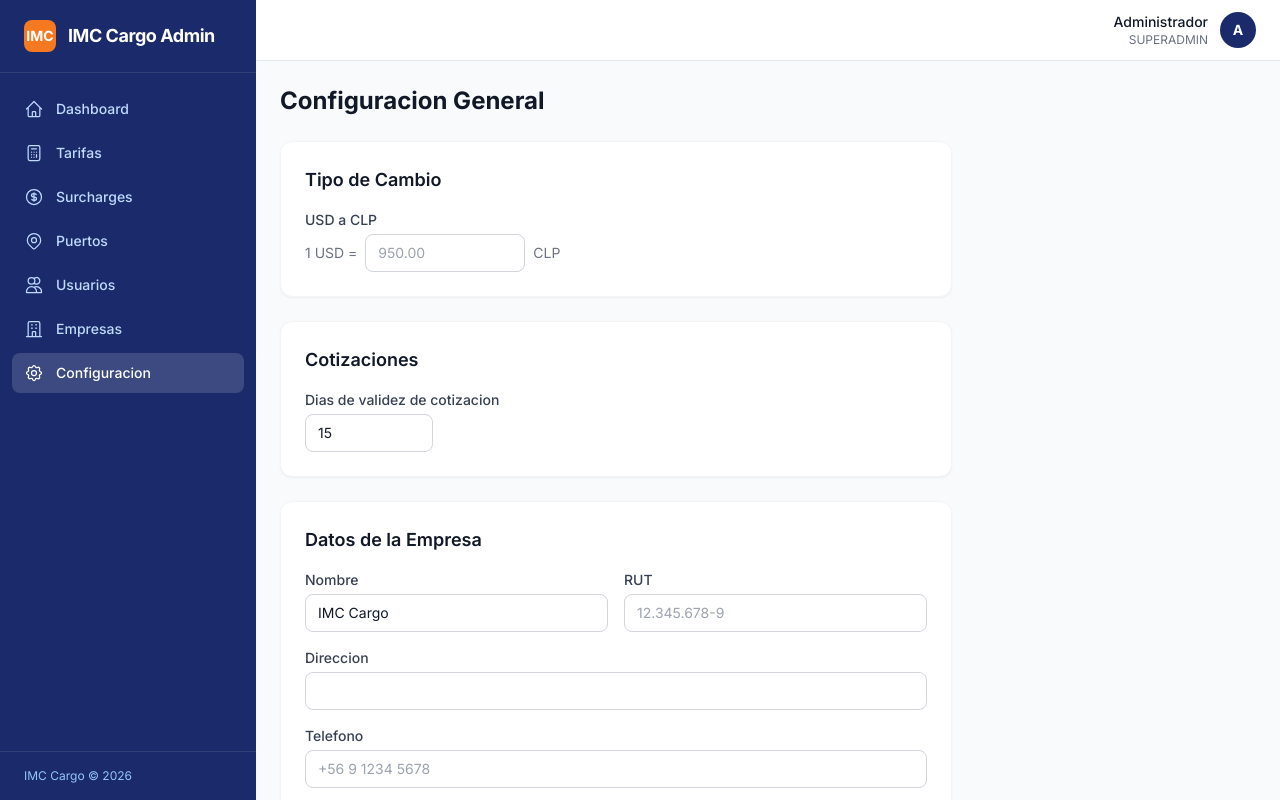
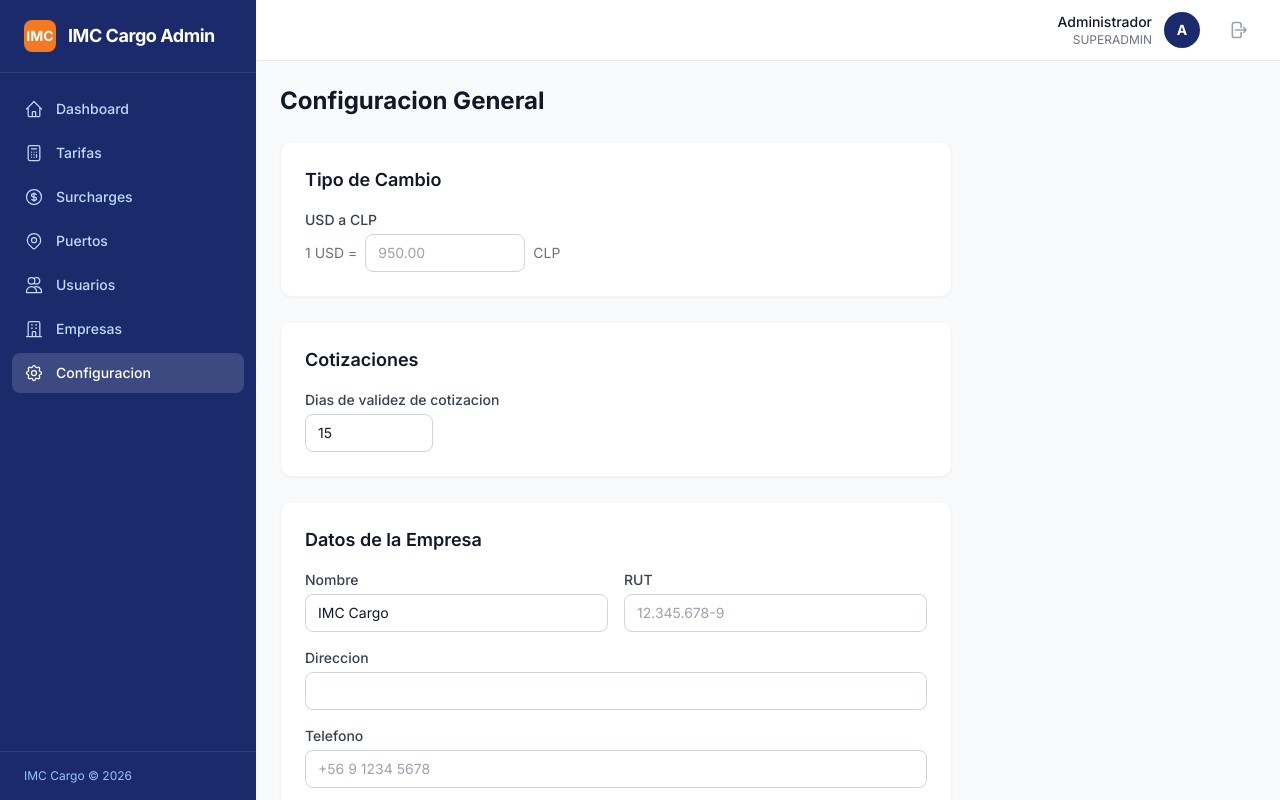
Before and after one commit to fcocamus-droid/webimcoficial, a Next.js app: page /admin/configuracion in a window 1280 px wide. Built offline with nearby package versions, Linux system fonts and the light colour scheme; no server answers.

Commit message:
feat: add logout button to admin and executive layouts
Co-Authored-By: Claude Opus 4.6 (1M context) <noreply@anthropic.com>

```diff
--- a/app/(admin)/admin/layout.tsx
+++ b/app/(admin)/admin/layout.tsx
@@ -107,6 +107,15 @@ export default function AdminInnerLayout({
             <div className="w-9 h-9 bg-[#1B2A6B] rounded-full flex items-center justify-center text-white text-sm font-bold">
               A
             </div>
+            <Link
+              href="/signout"
+              className="ml-2 p-2 rounded-lg text-gray-400 hover:text-red-600 hover:bg-red-50 transition-colors"
+              title="Cerrar Sesión"
+            >
+              <svg className="w-5 h-5" fill="none" viewBox="0 0 24 24" stroke="currentColor" strokeWidth={2}>
+                <path strokeLinecap="round" strokeLinejoin="round" d="M15.75 9V5.25A2.25 2.25 0 0013.5 3h-6a2.25 2.25 0 00-2.25 2.25v13.5A2.25 2.25 0 007.5 21h6a2.25 2.25 0 002.25-2.25V15m3 0l3-3m0 0l-3-3m3 3H9" />
+              </svg>
+            </Link>
           </div>
         </header>
 
--- a/app/(ejecutivo)/ejecutivo/layout.tsx
+++ b/app/(ejecutivo)/ejecutivo/layout.tsx
@@ -115,6 +115,15 @@ export default function EjecutivoInnerLayout({
             <div className="w-9 h-9 bg-[#1B2A6B] rounded-full flex items-center justify-center text-white text-sm font-bold">
               {userInitial}
             </div>
+            <Link
+              href="/signout"
+              className="ml-2 p-2 rounded-lg text-gray-400 hover:text-red-600 hover:bg-red-50 transition-colors"
+              title="Cerrar Sesión"
+            >
+              <svg className="w-5 h-5" fill="none" viewBox="0 0 24 24" stroke="currentColor" strokeWidth={2}>
+                <path strokeLinecap="round" strokeLinejoin="round" d="M15.75 9V5.25A2.25 2.25 0 0013.5 3h-6a2.25 2.25 0 00-2.25 2.25v13.5A2.25 2.25 0 007.5 21h6a2.25 2.25 0 002.25-2.25V15m3 0l3-3m0 0l-3-3m3 3H9" />
+              </svg>
+            </Link>
           </div>
         </header>
 
```
